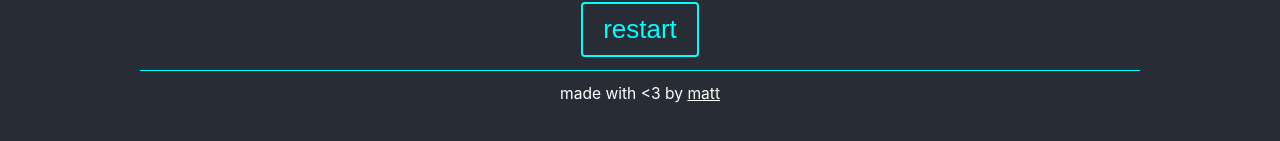
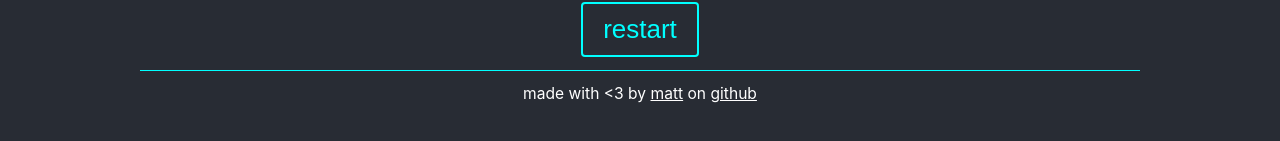
Before and after one commit to malsf21/i-dont-got-no-type, a React (Create React App) app: page / in a window 1280 px wide. Shown: the part 647-788 px from the top of the page. Built offline with nearby package versions, Linux system fonts and the light colour scheme; a web font is replaced by a local one.

Commit message:
and ofc some documentation

```diff
--- a/src/components/App/App.js
+++ b/src/components/App/App.js
@@ -138,7 +138,7 @@ class App extends Component {
           <button className="button" onClick={() => this.generateNewSong()}>restart</button>
           <hr className="divider" />
           <footer className="footer">
-            made with &lt;3 by <a href="https://matthewwang.me/" target="_blank" rel="noopener noreferrer">matt</a>
+            made with &lt;3 by <a href="https://matthewwang.me/" target="_blank" rel="noopener noreferrer">matt</a> on <a href="https://github.com/malsf21/i-dont-got-no-type" target="_blank" rel="noopener noreferrer">github</a>
           </footer>
         </div>
       </div>
```
Also changed, not shown: 1 other file (tests, documents, lock files or other folders).
